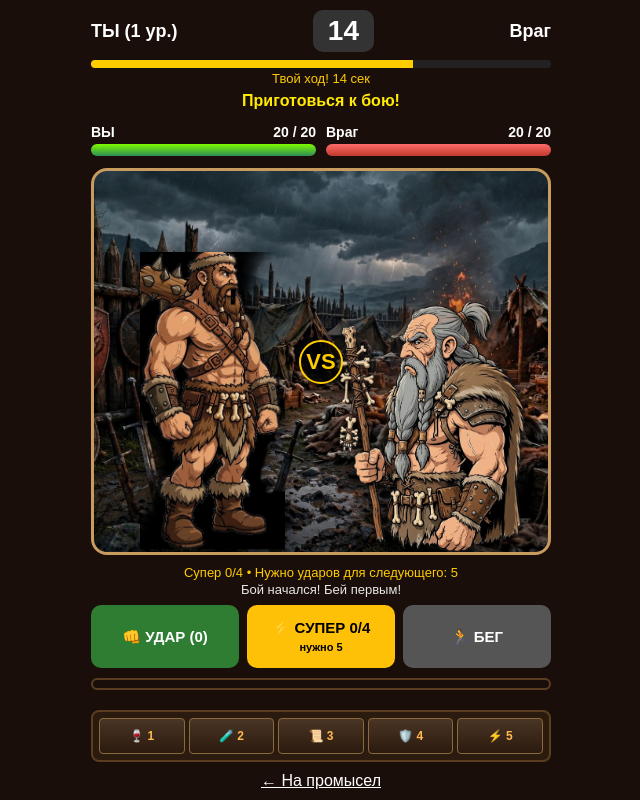
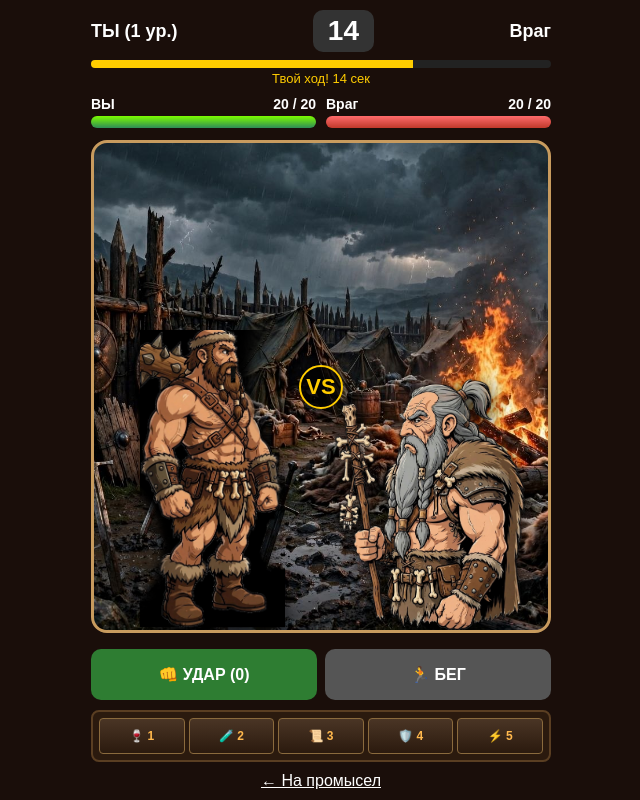
Before and after one commit to dmitrii180697-sudo/battle-ry, a Flask app: template templates/battle.html in a window 1280 px wide. Shown: the whole page, without its empty margins (319-959 px from the left). Run offline with Flask 3, Linux system fonts and the light colour scheme; the template is opened without the code that fills it, so the values that code supplies are empty; some libraries are stand-ins or nearby versions.

Commit message:
remove super button, remove log, slower hits

```diff
--- a/static/game.js
+++ b/static/game.js
@@ -1,6 +1,11 @@
 let canAttack = true;
 let timeLeft = 20;
 let timerInt = null;
+
+// === ИНТЕРВАЛ МЕЖДУ УДАРАМИ ===
+// 1100 = 1.1 секунды между ударами. Поставь 1500 если хочешь еще медленнее
+const ATTACK_COOLDOWN = 1100;
+let lastAttackTime = 0;
 
 function startTimer(){
   clearInterval(timerInt);
@@ -39,22 +44,30 @@ function shakeScreen(){
 
 async function makeAction(type){
   if(type !== 'enemy_auto' && !canAttack) return;
+  // === ЗАЩИТА ОТ СПАМА: не даем бить чаще чем раз в ATTACK_COOLDOWN ===
+  if(type === 'hit'){
+    let now = Date.now();
+    if(now - lastAttackTime < ATTACK_COOLDOWN) return;
+    lastAttackTime = now;
+  }
   if(type !== 'run') canAttack = false;
   clearInterval(timerInt);
 
   const hero = document.getElementById('heroImg');
   const enemy = document.getElementById('enemyImg');
-  if(hero && (type === 'hit' || type === 'super')){
+  const hitBtn = document.getElementById('hitBtn');
+  if(hitBtn) { hitBtn.disabled = true; hitBtn.classList.add('cooldown'); }
+
+  if(hero && type === 'hit'){
     hero.style.animation = 'none'; void hero.offsetWidth;
-    hero.style.animation = 'attackLeft 0.32s ease';
+    hero.style.animation = 'attackLeft 0.45s ease';
   }
-  if(enemy && (type === 'hit' || type === 'super')){
+  if(enemy && type === 'hit'){
     setTimeout(()=>{
       enemy.style.animation = 'none'; void enemy.offsetWidth;
-      enemy.style.animation = 'shakeRight 0.32s ease';
-    }, 180);
+      enemy.style.animation = 'shakeRight 0.45s ease';
+    }, 220);
   }
-  if(type === 'super') shakeScreen();
 
   try{
     let resp = await fetch('/fight_battle', {
@@ -71,21 +84,9 @@ async function makeAction(type){
     if(document.getElementById('myBar')) document.getElementById('myBar').style.width = Math.max(0, (data.my_hp*100/data.my_max)) + '%';
     if(document.getElementById('hitCnt')) document.getElementById('hitCnt').innerText = data.hit_cnt;
 
-    if(data.super_used !== undefined){
-      if(document.getElementById('superCnt')) document.getElementById('superCnt').innerText = data.super_used + '/4';
-      if(document.getElementById('superInfo')) document.getElementById('superInfo').innerText = 'Супер ' + data.super_used + '/4 • Нужно ударов для следующего: ' + (data.need_for_next ?? '');
-      if(document.getElementById('superNeed')) document.getElementById('superNeed').innerText = data.super_used >= 4 ? 'всё!' : 'нужно ' + (data.need_for_next ?? '');
-    }
-
     let isCrit = data.last_dmg >= 7;
     if(data.last_dmg > 0) showDamage('-' + data.last_dmg, 'enemy', isCrit);
     if(data.edmg > 0) showDamage('-' + data.edmg, 'hero', false);
-
-    let logEl = document.getElementById('log');
-    if(type === 'hit' && logEl) logEl.innerHTML = isCrit ? `💥 <b>КРИТ!</b> -${data.last_dmg} HP! Враг ответил -${data.edmg}` : `Вы нанесли <span style="color:#ff4d4d">-${data.last_dmg}</span> HP! Враг ответил -${data.edmg}`;
-    if(type === 'super' && logEl) logEl.innerHTML = `🔥 СУПЕРУДАР! -${data.last_dmg} HP!`;
-    if(type === 'enemy_auto') addLog(`Ты замешкался! Враг ударил на -${data.edmg}`);
-    else if(data.last_dmg > 0 || data.edmg > 0) addLog(`Ты ударил на -${data.last_dmg} | Враг ответил на -${data.edmg}`);
 
     if(data.finished){
       clearInterval(timerInt);
@@ -104,7 +105,13 @@ async function makeAction(type){
 
     resetTimer();
   } catch(e){ console.error(e); }
-  finally { canAttack = true; }
+  finally {
+    // === ПАУЗА ПЕРЕД СЛЕДУЮЩИМ УДАРОМ ===
+    setTimeout(()=>{
+      canAttack = true;
+      if(hitBtn){ hitBtn.disabled = false; hitBtn.classList.remove('cooldown'); }
+    }, ATTACK_COOLDOWN);
+  }
 }
 
 function showDamage(text, who, isCrit){
@@ -123,13 +130,4 @@ function showDamage(text, who, isCrit){
   }, 20);
 }
 
-function addLog(text){
-  const b = document.getElementById('battleLog');
-  if(!b) return;
-  const d = document.createElement('div');
-  d.innerText = text;
-  d.style.cssText = 'padding:4px 8px;border-bottom:1px solid #444;font-size:13px;color:#fff;';
-  b.prepend(d);
-}
-
 document.addEventListener("DOMContentLoaded", ()=>{ startTimer(); });
--- a/templates/battle.html
+++ b/templates/battle.html
@@ -18,8 +18,9 @@
   .fighter{flex:1;height:100%;display:flex;flex-direction:column;justify-content:flex-end;align-items:center;position:relative}
   .fighter img{width:100%;max-width:190px;height:300px;object-fit:contain;object-position:bottom;filter:drop-shadow(0 6px 10px rgba(0,0,0,.8));display:block}
   .vs-badge{position:absolute;left:50%;top:50%;transform:translate(-50%,-50%);background:rgba(0,0,0,.7);border:2px solid #ffcc00;color:#ffcc00;font-weight:900;font-size:22px;width:44px;height:44px;border-radius:50%;display:flex;align-items:center;justify-content:center;z-index:5}
-  .hit-btn{flex:1;padding:14px 4px;font-size:15px;font-weight:900;border:none;border-radius:10px;cursor:pointer;color:#fff}
+  .hit-btn{flex:1;padding:16px 4px;font-size:16px;font-weight:900;border:none;border-radius:10px;cursor:pointer;color:#fff}
   .hit-btn:disabled{opacity:.5;cursor:not-allowed}
+  .hit-btn.cooldown{opacity:.6;filter:grayscale(.3)}
   .btn-row{display:flex;gap:8px}
   @keyframes attackLeft { 0%{transform:translateX(0)} 50%{transform:translateX(24px) scale(1.03)} 100%{transform:translateX(0)} }
   @keyframes shakeRight { 0%,100%{transform:translateX(0)} 20%{transform:translateX(-7px)} 40%{transform:translateX(7px)} 60%{transform:translateX(-4px)} }
@@ -31,29 +32,32 @@
 <body>
 <div id="fightWrap">
   <div class="battle-names"><span>ТЫ ({{ lvl|default(1) }} ур.)</span><span id="battle-timer">20</span><span>{{ enemy_type|default('Враг') }}</span></div>
+
   <div style="text-align:center;margin:8px 0 0"><div style="height:8px;background:#222;border-radius:10px;overflow:hidden"><div id="timerBar" style="height:100%;width:100%;background:#ffcc00;transition:width .2s"></div></div><div id="turnText" style="font-size:13px;color:#ffcc00;margin-top:3px">Твой ход! 20 сек</div></div>
-  <div id="log" style="text-align:center;color:#ffeb00;font-weight:bold;min-height:22px;margin-top:6px">Приготовься к бою!</div>
+
   <div style="display:flex;gap:10px;margin-top:6px">
     <div style="flex:1;text-align:left"><div class="hp-row"><span>ВЫ</span><span><span id="myHp">{{ my_hp|default(20) }}</span> / {{ my_max_hp|default(20) }}</span></div><div class="hp-bar"><div class="hp-fill" id="myBar" style="width:{{ my_per|default(100) }}%"></div></div></div>
     <div style="flex:1;text-align:right"><div class="hp-row"><span>{{ enemy_type|default('Враг') }}</span><span><span id="enHp">{{ enemy_hp|default(20) }}</span> / {{ enemy_max|default(20) }}</span></div><div class="hp-bar"><div class="hp-fill enemy" id="enBar" style="width:{{ enemy_per|default(100) }}%"></div></div></div>
   </div>
+
   <div class="arena" id="arena">
     <div class="fighter" id="heroBox"><img id="heroImg" src="/static/{{ player_img|default('barbarian_game_size.png') }}" onerror="this.style.opacity=0"></div>
     <div class="vs-badge">VS</div>
     <div class="fighter" id="enemyBox"><img id="enemyImg" src="/static/{{ enemy_img|default('ancient_warrior.png') }}" onerror="this.style.opacity=0"></div>
   </div>
-  <div id="superInfo" style="font-size:13px;color:#ffcc00;margin:2px">Супер {{ super_used|default(0) }}/4 • Нужно ударов для следующего: {{ need_for_next|default(5) }}</div>
-  <div id="battle-log" style="font-size:13px;opacity:.9">Бой начался! Бей первым!</div>
+
+  <!-- Кнопки: только УДАР и БЕГ, СУПЕР убран -->
   <div class="btn-row" style="margin-top:8px">
-    <button class="hit-btn" style="background:#2e7d32" onclick="makeAction('hit')">👊 УДАР (<span id="hitCnt">{{ hit_cnt|default(0) }}</span>)</button>
-    <button class="hit-btn" id="superBtn" style="background:#FFC107;color:#000" onclick="makeAction('super')">⚡ СУПЕР <span id="superCnt">{{ super_used|default(0) }}/4</span><br><small id="superNeed" style="font-size:11px">{% if (super_used|default(0)) >= 4 %}всё!{% else %}нужно {{ need_for_next|default(5) }}{% endif %}</small></button>
+    <button class="hit-btn" id="hitBtn" style="background:#2e7d32" onclick="makeAction('hit')">👊 УДАР (<span id="hitCnt">{{ hit_cnt|default(0) }}</span>)</button>
     <button class="hit-btn" style="background:#555" onclick="makeAction('run')">🏃 БЕГ</button>
   </div>
-  <div id="battleLog" style="background:#1a0e0a;max-height:100px;overflow-y:auto;border:2px solid #5a3e22;border-radius:8px;margin:10px 0;padding:4px;text-align:left"></div>
+
   <div class="potions-bar"><div class="potion-slot">🍷 1</div><div class="potion-slot">🧪 2</div><div class="potion-slot">📜 3</div><div class="potion-slot">🛡️ 4</div><div class="potion-slot">⚡ 5</div></div>
   <a href="/promysel" style="display:block;color:#fff;margin-top:10px">← На промысел</a>
 </div>
+
 <div id="endOverlay" style="position:fixed;inset:0;background:rgba(0,0,0,0.88);display:none;align-items:center;justify-content:center;z-index:9999;padding:20px"><div style="background:linear-gradient(#3a2510,#1a0e0a);border:3px solid #ffcc00;border-radius:22px;padding:26px;width:100%;max-width:320px;text-align:center"><h2 id="endTitle" style="margin:0;color:gold;font-size:26px"></h2><div id="trophyBox" style="background:rgba(255,215,0,0.12);border:1.5px solid #c9a45c;border-radius:14px;padding:14px;margin:14px 0;font-size:16px;line-height:1.8;color:#ffe9a3"></div><a href="/promysel" style="display:block;background:linear-gradient(#ffcc00,#c9a45c);color:#000;padding:14px;border-radius:12px;font-weight:900;text-decoration:none">На промысел ➔</a></div></div>
+
 <script src="/static/game.js"></script>
 </body>
 </html>
```
